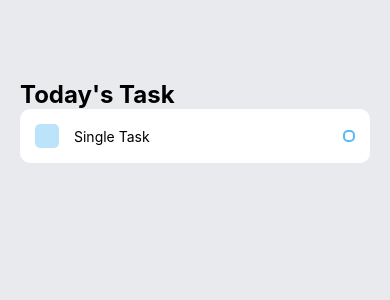
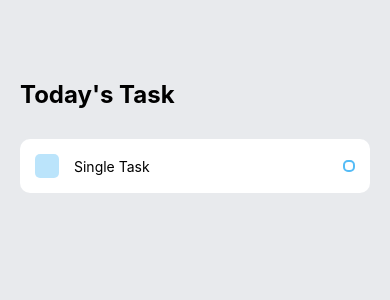
Before and after one commit to UsmanAsif193/todo-app-react-native, a React Native app: screen / in a window 390 px wide. Shown: the top 300 px of the page. Built offline with nearby package versions, Linux system fonts and the light colour scheme.

Commit message:
feat: single tasks design completed

```diff
--- a/App.js
+++ b/App.js
@@ -31,5 +31,7 @@ const styles = StyleSheet.create({
     fontSize: 24,
     fontWeight: "bold",
   },
-  items: {},
+  items: {
+    marginTop: 30,
+  },
 });
```
